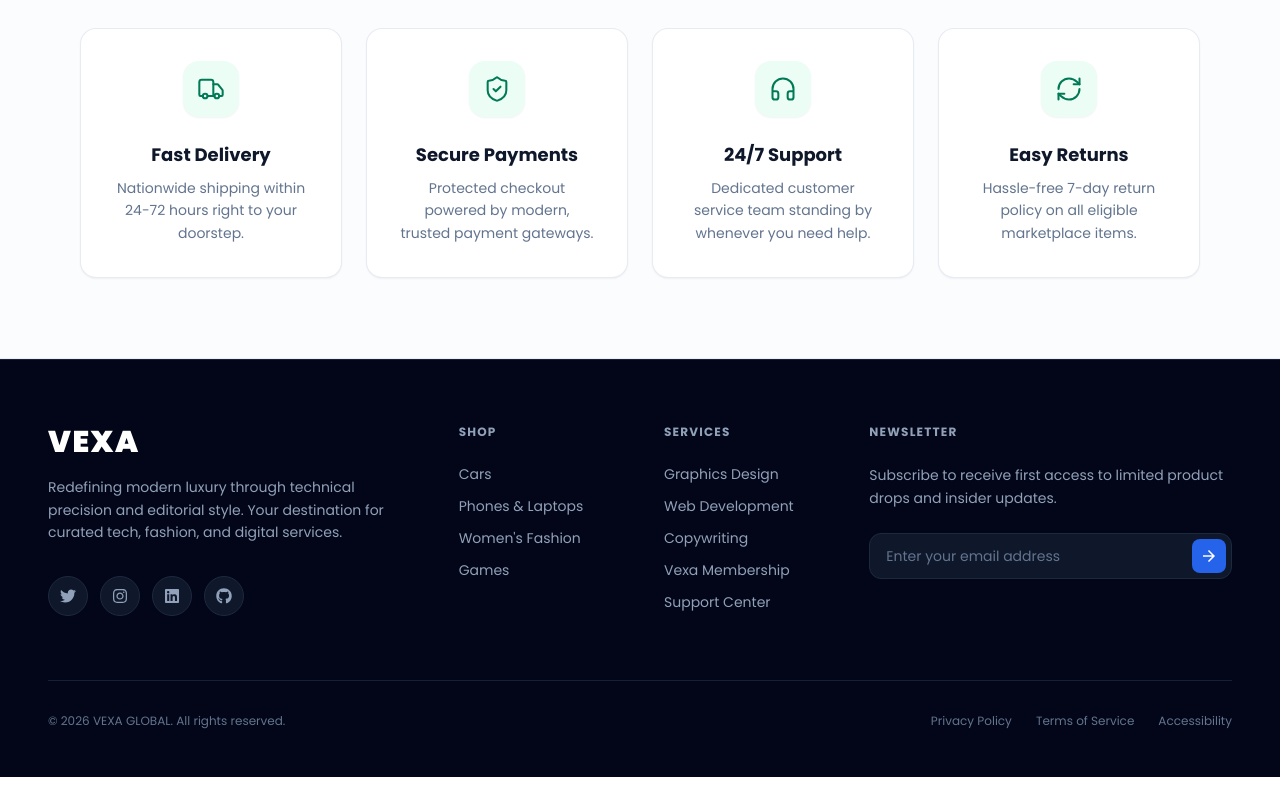
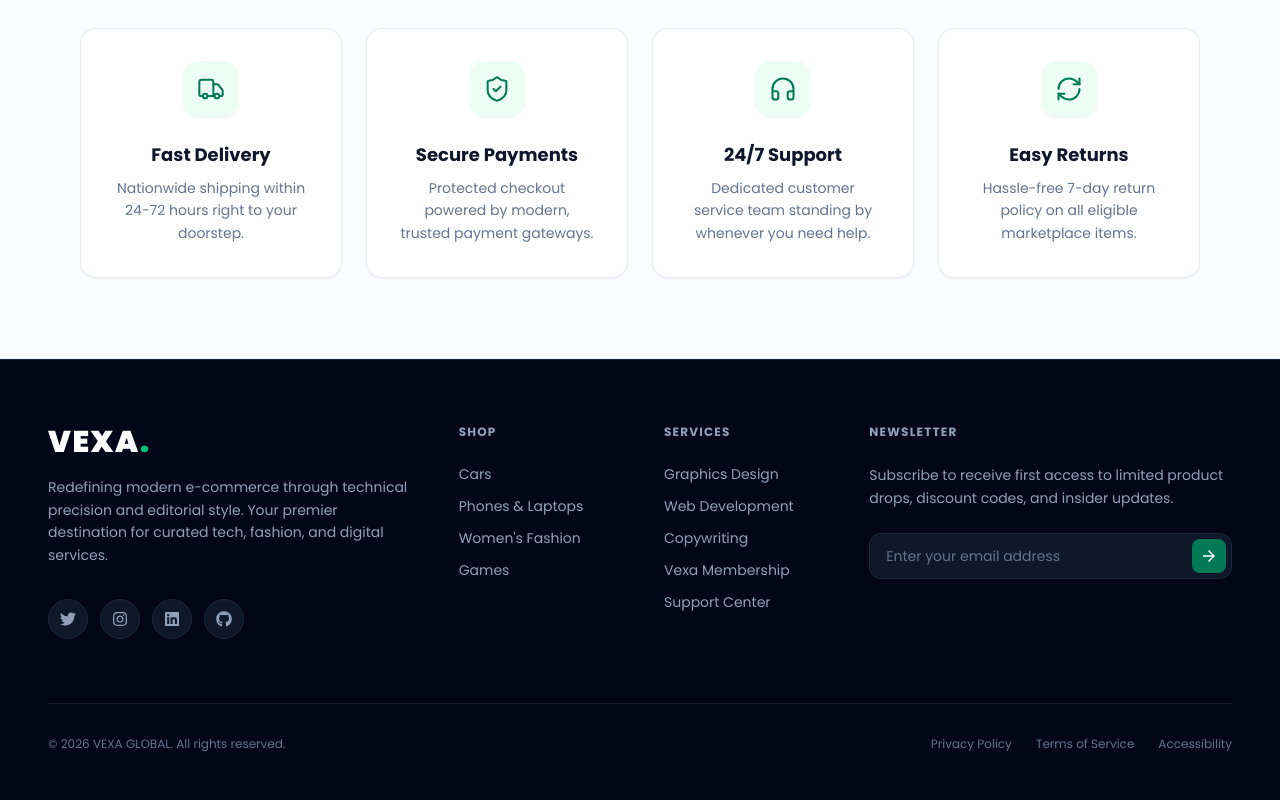
Before and after one commit to Sharkolly/Vexa, a React (Vite) app: page / in a window 1280 px wide. Shown: the part 2226-3026 px from the top of the page. Before the commit the page ends 3003 px from the top, so only its background shows below. Built offline with nearby package versions, Linux system fonts and the light colour scheme; no server answers; a web font is replaced by a local one.

Commit message:
Revise footer branding and subscription button styles
Updated footer styles and text for improved branding and user experience.

```diff
--- a/components/ui/Footer.tsx
+++ b/components/ui/Footer.tsx
@@ -19,7 +19,7 @@ const Footer = () => {
     setStatus("loading");
     setErrorMessage("");
 
-    // Simulate API request (Replace with your newsletter backend endpoint)
+    // Simulate API request
     setTimeout(() => {
       setStatus("success");
       setEmail("");
@@ -63,12 +63,12 @@ const Footer = () => {
           <div className="col-span-full md:col-span-4 flex flex-col justify-between">
             <div>
               <NavLink to="/" className="inline-block">
-                <h2 className="text-3xl font-black tracking-wider text-white hover:text-blue-500 transition-colors">
-                  VEXA
+                <h2 className="text-3xl font-black tracking-wider text-white hover:text-emerald-400 transition-colors">
+                  VEXA<span className="text-emerald-500">.</span>
                 </h2>
               </NavLink>
               <p className="text-slate-400 text-sm leading-relaxed max-w-sm mt-4">
-                Redefining modern luxury through technical precision and editorial style. Your destination for curated tech, fashion, and digital services.
+                Redefining modern e-commerce through technical precision and editorial style. Your premier destination for curated tech, fashion, and digital services.
               </p>
             </div>
 
@@ -83,7 +83,7 @@ const Footer = () => {
                     target="_blank"
                     rel="noopener noreferrer"
                     aria-label={social.label}
-                    className="w-10 h-10 rounded-full bg-slate-900 border border-slate-800 flex items-center justify-center text-slate-400 hover:text-white hover:bg-blue-600 hover:border-blue-600 transition-all duration-300 transform hover:-translate-y-1"
+                    className="w-10 h-10 rounded-full bg-slate-900 border border-slate-800 flex items-center justify-center text-slate-400 hover:text-white hover:bg-emerald-700 hover:border-emerald-600 transition-all duration-300 transform hover:-translate-y-1 shadow-sm"
                   >
                     <Icon className="text-base" />
                   </a>
@@ -102,7 +102,7 @@ const Footer = () => {
                 <li key={link.name}>
                   <NavLink
                     to={link.path}
-                    className="text-slate-400 hover:text-white hover:translate-x-1 inline-block transition-all duration-200"
+                    className="text-slate-400 hover:text-emerald-400 hover:translate-x-1 inline-block transition-all duration-200"
                   >
                     {link.name}
                   </NavLink>
@@ -121,7 +121,7 @@ const Footer = () => {
                 <li key={link.name}>
                   <NavLink
                     to={link.path}
-                    className="text-slate-400 hover:text-white hover:translate-x-1 inline-block transition-all duration-200"
+                    className="text-slate-400 hover:text-emerald-400 hover:translate-x-1 inline-block transition-all duration-200"
                   >
                     {link.name}
                   </NavLink>
@@ -136,12 +136,12 @@ const Footer = () => {
               Newsletter
             </h5>
             <p className="text-slate-400 text-sm mb-6 leading-relaxed">
-              Subscribe to receive first access to limited product drops and insider updates.
+              Subscribe to receive first access to limited product drops, discount codes, and insider updates.
             </p>
 
             {status === "success" ? (
               <div className="flex items-center gap-2.5 p-4 bg-emerald-500/10 border border-emerald-500/20 text-emerald-400 rounded-xl text-sm animate-in fade-in duration-300">
-                <MdCheckCircle className="text-xl shrink-0" />
+                <MdCheckCircle className="text-xl shrink-0 text-emerald-400" />
                 <span>You're subscribed! Check your inbox soon.</span>
               </div>
             ) : (
@@ -152,13 +152,13 @@ const Footer = () => {
                     value={email}
                     onChange={(e) => setEmail(e.target.value)}
                     placeholder="Enter your email address"
-                    className="w-full bg-slate-900 border border-slate-800 rounded-xl px-4 py-3 text-sm text-white placeholder-slate-500 focus:outline-none focus:border-blue-500 focus:ring-1 focus:ring-blue-500 transition-all pr-12"
+                    className="w-full bg-slate-900 border border-slate-800 rounded-xl px-4 py-3 text-sm text-white placeholder-slate-500 focus:outline-none focus:border-emerald-500 focus:ring-1 focus:ring-emerald-500 transition-all pr-12"
                     disabled={status === "loading"}
                   />
                   <button
                     type="submit"
                     disabled={status === "loading"}
-                    className="absolute right-1.5 p-2 bg-blue-600 hover:bg-blue-500 text-white rounded-lg transition-all duration-200 disabled:opacity-50 flex items-center justify-center cursor-pointer"
+                    className="absolute right-1.5 p-2 bg-emerald-700 hover:bg-emerald-800 text-white rounded-lg transition-all duration-200 disabled:opacity-50 flex items-center justify-center cursor-pointer active:scale-95"
                     aria-label="Subscribe to newsletter"
                   >
                     {status === "loading" ? (
```
